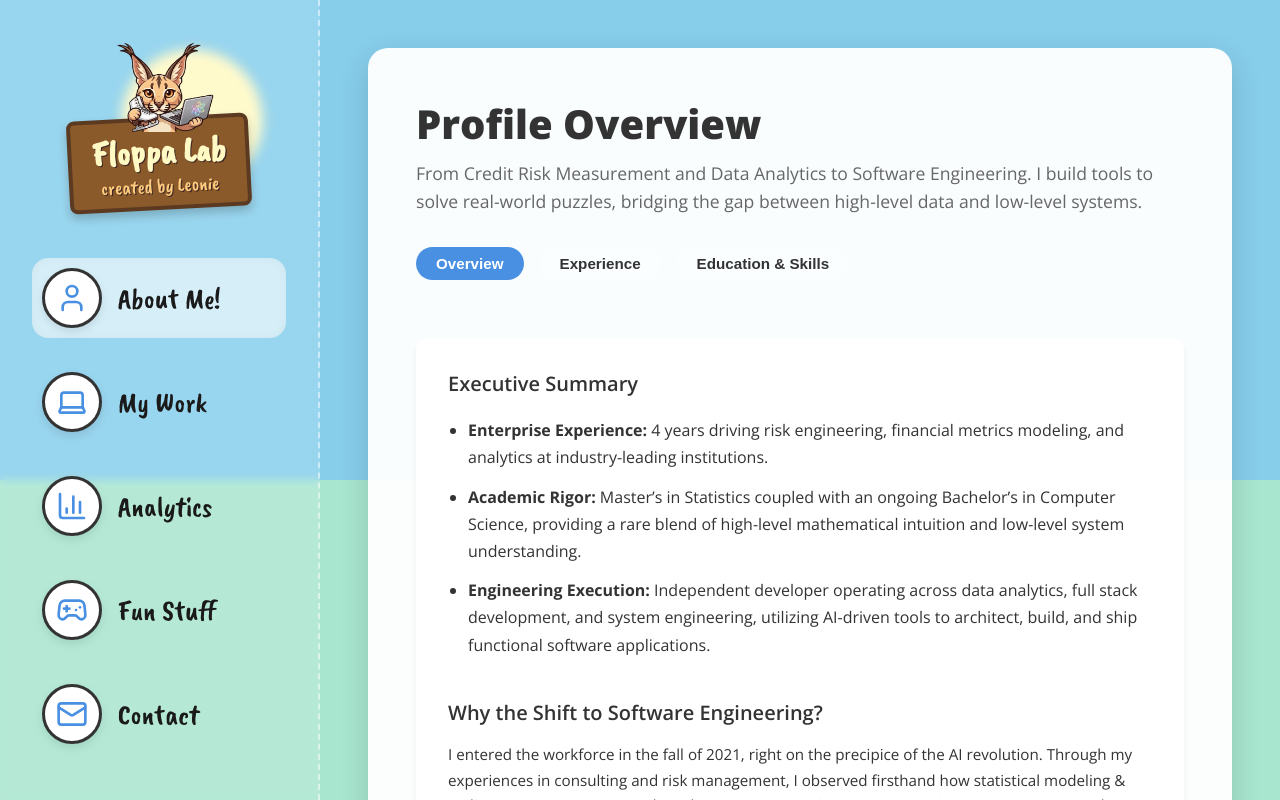
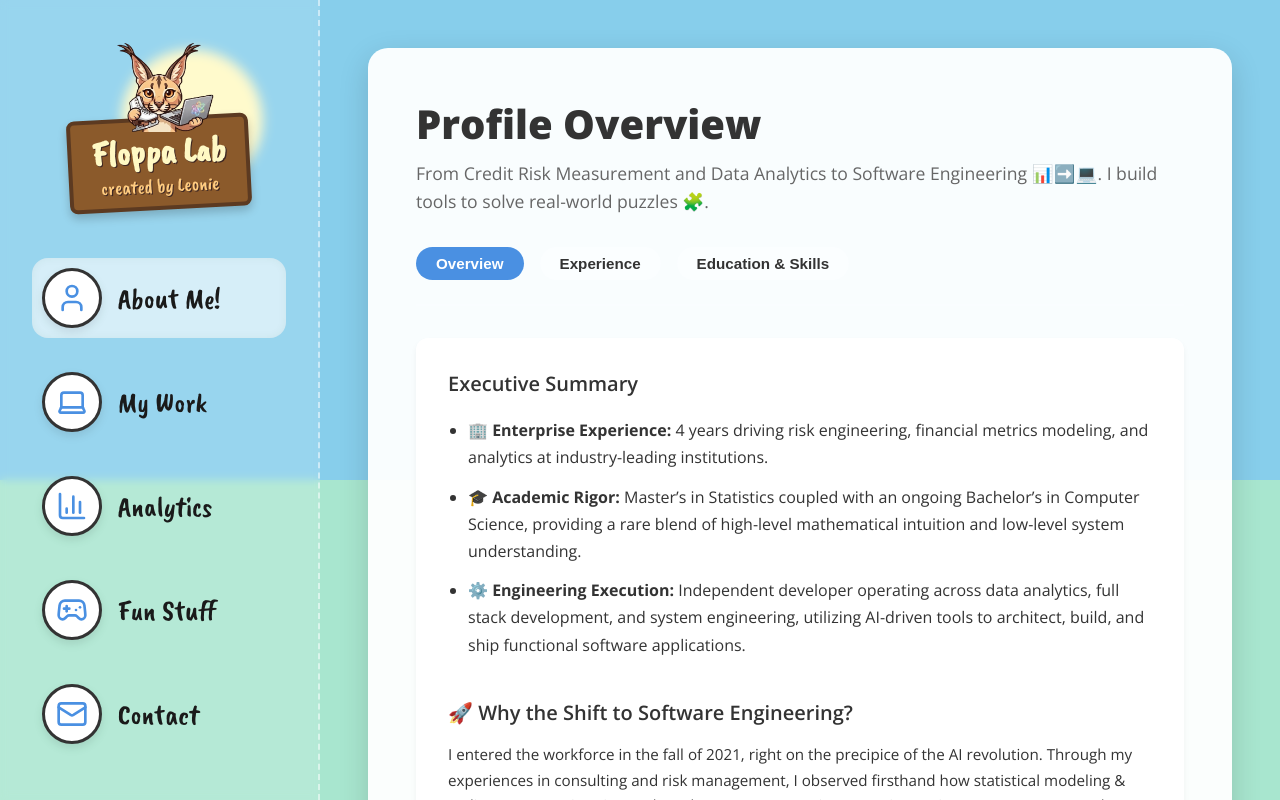
Before and after one commit to xuechunlu7/web_portfolio, a React (Vite) app: page / in a window 1280 px wide. Both pictures are taken after a click on the element "About Me!". Built offline with nearby package versions, Linux system fonts and the light colour scheme.

Commit message:
update: reflect SkateBeat launch in Solo Founder experience

```diff
--- a/src/pages/AboutMe.tsx
+++ b/src/pages/AboutMe.tsx
@@ -8,7 +8,7 @@ export default function AboutMe() {
       <div style={{ display: 'flex', justifyContent: 'space-between', alignItems: 'flex-start', marginBottom: '2rem' }}>
         <div>
           <h2 className="page-title" style={{ marginBottom: '0.5rem' }}>Profile Overview</h2>
-          <p className="page-subtitle" style={{ margin: 0, lineHeight: 1.6 }}>From Credit Risk Measurement and Data Analytics to Software Engineering. I build tools to solve real-world puzzles, bridging the gap between high-level data and low-level systems.</p>
+          <p className="page-subtitle" style={{ margin: 0, lineHeight: 1.6 }}>From Credit Risk Measurement and Data Analytics to Software Engineering 📊➡️💻. I build tools to solve real-world puzzles 🧩.</p>
         </div>
       </div>
 
@@ -69,15 +69,15 @@ export default function AboutMe() {
         <div className="page-card glass animate-fade-in">
           <h3 style={{ fontSize: '1.25rem', marginBottom: '1.25rem', fontWeight: 600, color: 'var(--text-primary)' }}>Executive Summary</h3>
           <ul style={{ color: 'var(--text-secondary)', lineHeight: 1.7, marginBottom: '0', fontSize: '1rem', paddingLeft: '1.25rem' }}>
-            <li style={{ marginBottom: '0.75rem' }}><strong>Enterprise Experience:</strong> 4 years driving risk engineering, financial metrics modeling, and analytics at industry-leading institutions.</li>
-            <li style={{ marginBottom: '0.75rem' }}><strong>Academic Rigor:</strong> Master’s in Statistics coupled with an ongoing Bachelor’s in Computer Science, providing a rare blend of high-level mathematical intuition and low-level system understanding.</li>
-            <li style={{ marginBottom: '0' }}><strong>Engineering Execution:</strong> Independent developer operating across data analytics, full stack development, and system engineering, utilizing AI-driven tools to architect, build, and ship functional software applications.</li>
+            <li style={{ marginBottom: '0.75rem' }}>🏢 <strong>Enterprise Experience:</strong> 4 years driving risk engineering, financial metrics modeling, and analytics at industry-leading institutions.</li>
+            <li style={{ marginBottom: '0.75rem' }}>🎓 <strong>Academic Rigor:</strong> Master’s in Statistics coupled with an ongoing Bachelor’s in Computer Science, providing a rare blend of high-level mathematical intuition and low-level system understanding.</li>
+            <li style={{ marginBottom: '0' }}>⚙️ <strong>Engineering Execution:</strong> Independent developer operating across data analytics, full stack development, and system engineering, utilizing AI-driven tools to architect, build, and ship functional software applications.</li>
           </ul>
 
           <div style={{ marginTop: '2.5rem' }}>
-            <h3 style={{ fontSize: '1.25rem', marginBottom: '1rem', fontWeight: 600, color: 'var(--text-primary)' }}>Why the Shift to Software Engineering?</h3>
+            <h3 style={{ fontSize: '1.25rem', marginBottom: '1rem', fontWeight: 600, color: 'var(--text-primary)' }}>🚀 Why the Shift to Software Engineering?</h3>
             <p style={{ color: 'var(--text-secondary)', lineHeight: 1.7, marginBottom: '1rem', fontSize: '0.95rem' }}>
-              I entered the workforce in the fall of 2021, right on the precipice of the AI revolution. Through my experiences in consulting and risk management, I observed firsthand how statistical modeling & coding, system migration and product management in enterprise environments were severely bottlenecked by expensive human labor. We relied heavily on subject matter experts because it was impossible to simply "download" their domain knowledge. Translating high-level mathematical intuition into production-ready code was an incredibly slow, rigid, and costly process that often stifled rapid iteration and creativity.
+              I entered the workforce in the fall of 2021, right on the precipice of the AI revolution. Through my experiences in consulting and risk management, I observed firsthand how statistical modeling & coding, system migration and product management in enterprise environments were severely bottlenecked by expensive human labor. We relied heavily on subject matter experts because it was impossible to simply "download" their domain knowledge. Translating high-level mathematical intuition into production-ready code was an incredibly slow, rigid, and costly process that often stifled rapid iteration and creativity (I was the expensive subject matter expert! 😉)
             </p>
             <p style={{ color: 'var(--text-secondary)', lineHeight: 1.7, marginBottom: '1rem', fontSize: '0.95rem' }}>
               The massive leap in AI capabilities that accelerated in 2023 fundamentally changed this landscape. Now that specialized knowledge is instantly accessible, the barriers to complex implementation have dropped drastically, which made me think beyond risk management and wonder how I can leverage this technology to build my own tools, and make my ideas come true. This has unlocked the unprecedented possibility for an individual to operate as a "solo studio"—architecting, building, and scaling complete software systems independently. I fully embrace this newfound creative freedom and agility.
@@ -97,7 +97,7 @@ export default function AboutMe() {
             <h5 style={{ color: 'var(--text-primary)', fontSize: '1.1rem', fontWeight: 600, margin: '0 0 0.25rem 0' }}>Solo Founder @ Floppa Lab</h5>
             <p style={{ color: 'var(--text-secondary)', fontSize: '0.9rem', marginBottom: '0.75rem', fontWeight: 500 }}>July 2025 – Present | Waterloo, ON</p>
             <ul style={{ color: 'var(--text-secondary)', lineHeight: 1.6, paddingLeft: '1.25rem', fontSize: '0.95rem', margin: 0 }}>
-              <li style={{ marginBottom: '0.25rem' }}><strong>iOS Development:</strong> Developing a figure skating-focused iOS application designed to assist athletes with training and musical cues.</li>
+              <li style={{ marginBottom: '0.25rem' }}><strong>iOS Development:</strong> Architected, built, and launched <em>SkateBeat</em>, a specialized iOS application designed to assist figure skaters with training, metronome alignments, and musical cues. Successfully deployed to the App Store.</li>
               <li style={{ marginBottom: '0.25rem' }}><strong>Business & Sales:</strong> Initiating and spearheading direct B2C sales and marketing initiatives directly at local ice rinks.</li>
               <li><strong>Costume Design:</strong> Designing, drafting, and hand-crafting custom figure skating costumes.</li>
             </ul>
```
